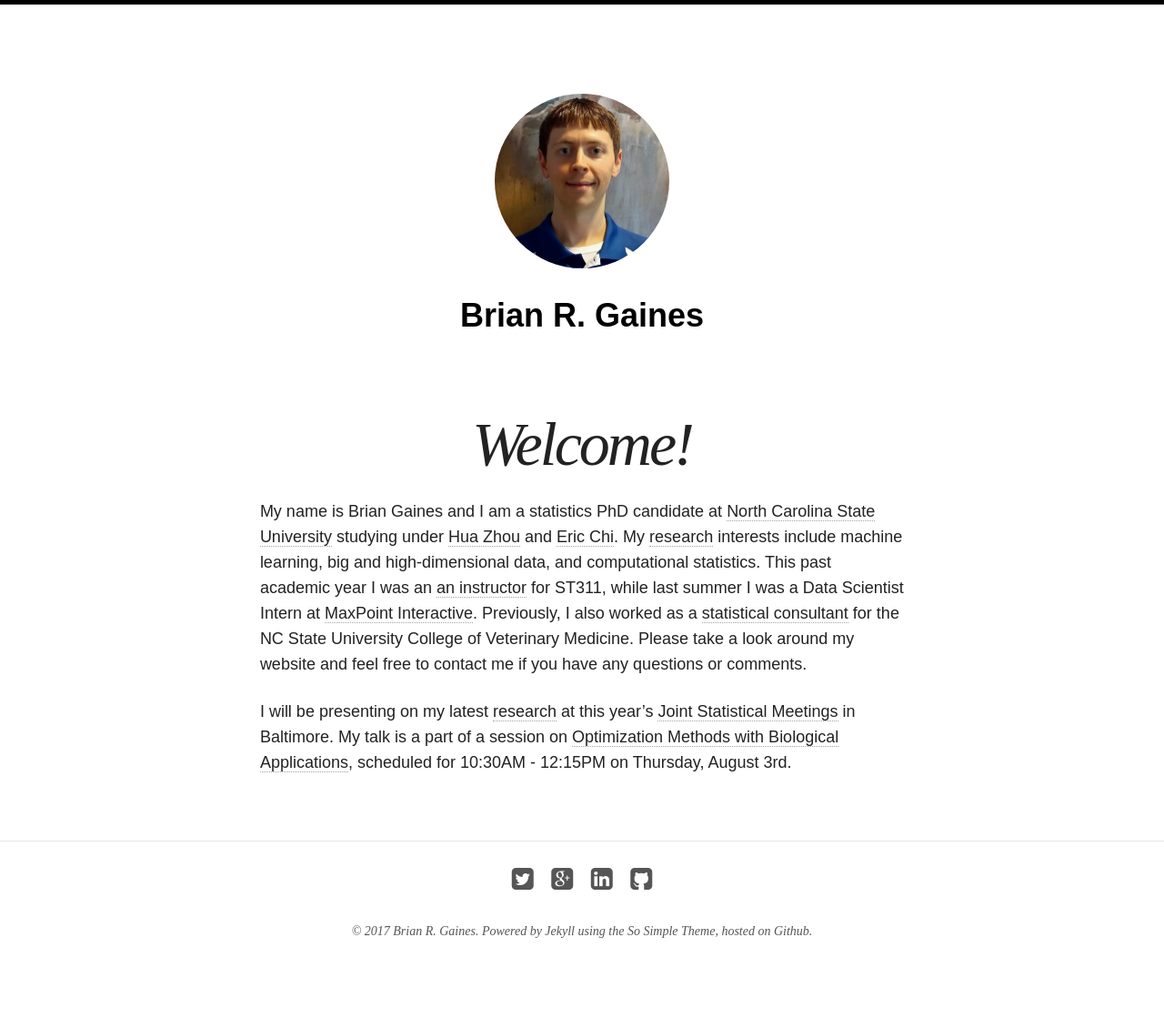
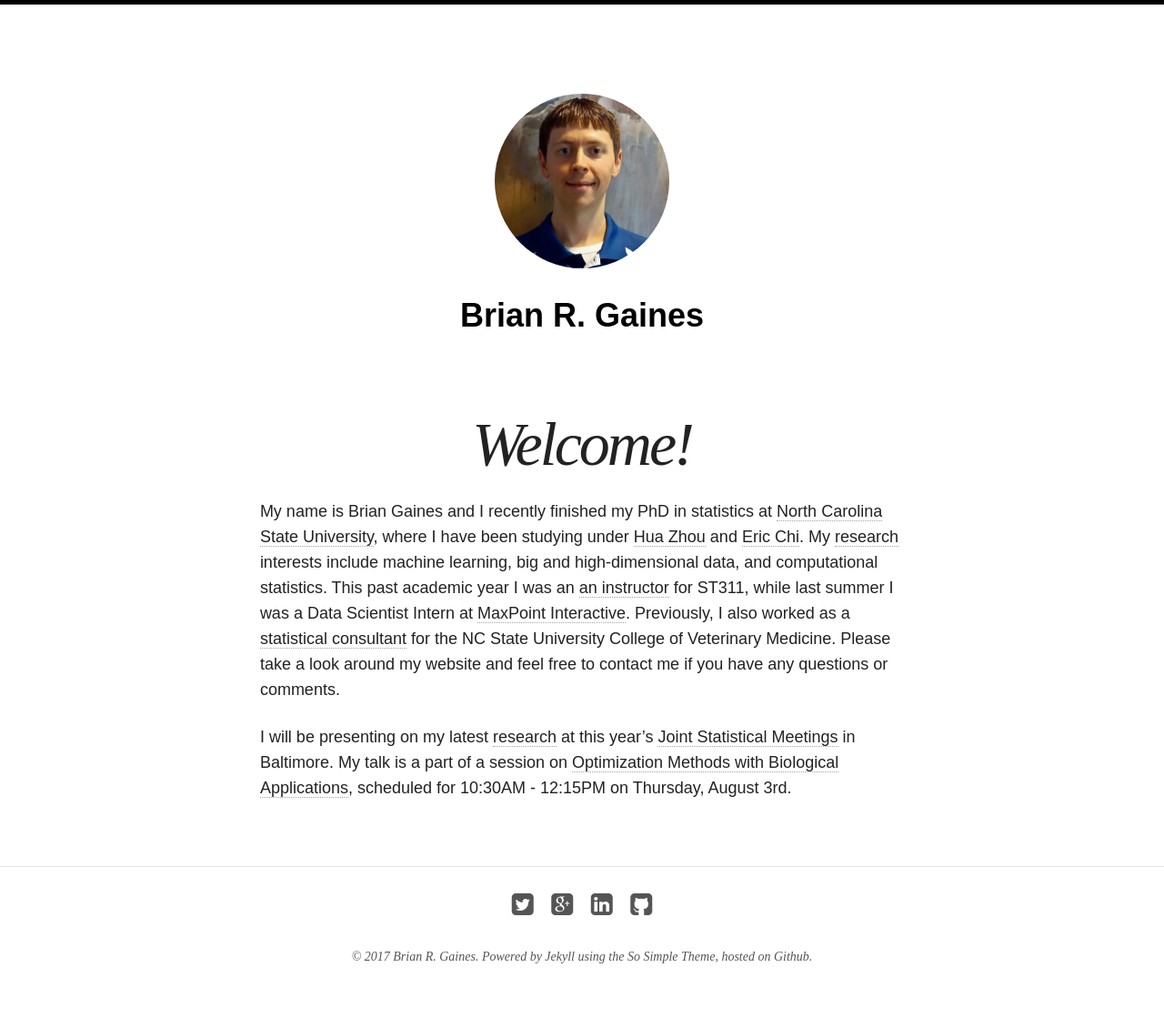
Before and after one commit to brgaines/brgaines.github.io, a Jekyll site: the page built from index.md, in a window 1280 px wide. Shown: the whole page at 91% size. Built offline with Jekyll 4.4.1, drawn with Linux system fonts in a browser that asks for light colours; nearby versions of some CDN libraries; before the commit the page ends 1102 px from its top, so only the background shows below that.

Commit message:
updated to reflect PhD defense

```diff
--- a/index.md
+++ b/index.md
@@ -5,6 +5,6 @@ excerpt: "Welcome to my website!"
 modified: 2016-09-19
 ---
 
-My name is Brian Gaines and I am a statistics PhD candidate at [North Carolina State University](http://www.ncsu.edu) studying under [Hua Zhou](http://hua-zhou.github.io/) and [Eric Chi](www.ericchi.com).  My [research](http://brgaines.github.io/research/) interests include machine learning, big and high-dimensional data, and computational statistics.  This past academic year I was an [an instructor](http://brgaines.github.io/teaching/) for ST311, while last summer I was a Data Scientist Intern at [MaxPoint Interactive](http://maxpoint.com/us).  Previously, I also worked as a [statistical consultant](http://brgaines.github.io/consulting/) for the NC State University College of Veterinary Medicine.  Please take a look around my website and feel free to contact me if you have any questions or comments.
+My name is Brian Gaines and I recently finished my PhD in statistics at [North Carolina State University](http://www.ncsu.edu), where I have been studying under [Hua Zhou](http://hua-zhou.github.io/) and [Eric Chi](www.ericchi.com).  My [research](http://brgaines.github.io/research/) interests include machine learning, big and high-dimensional data, and computational statistics.  This past academic year I was an [an instructor](http://brgaines.github.io/teaching/) for ST311, while last summer I was a Data Scientist Intern at [MaxPoint Interactive](http://maxpoint.com/us).  Previously, I also worked as a [statistical consultant](http://brgaines.github.io/consulting/) for the NC State University College of Veterinary Medicine.  Please take a look around my website and feel free to contact me if you have any questions or comments.
 
 I will be presenting on my latest [research](http://brgaines.github.io/research/) at this year's [Joint Statistical Meetings](https://ww2.amstat.org/meetings/jsm/2017/) in Baltimore.  My talk is a part of a session on [Optimization Methods with Biological Applications](https://ww2.amstat.org/meetings/jsm/2017/onlineprogram/ActivityDetails.cfm?SessionID=214213), scheduled for 10:30AM - 12:15PM on Thursday, August 3rd.
```
